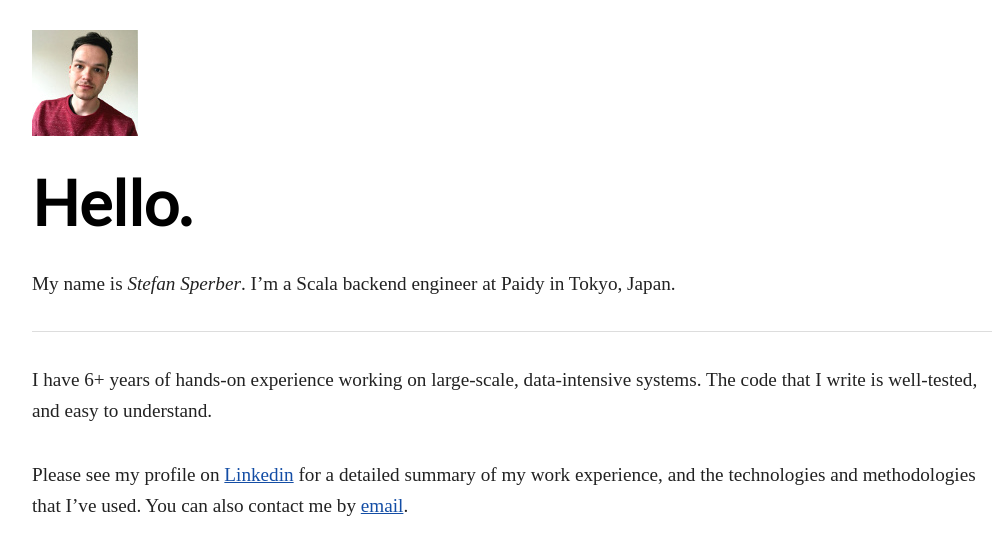
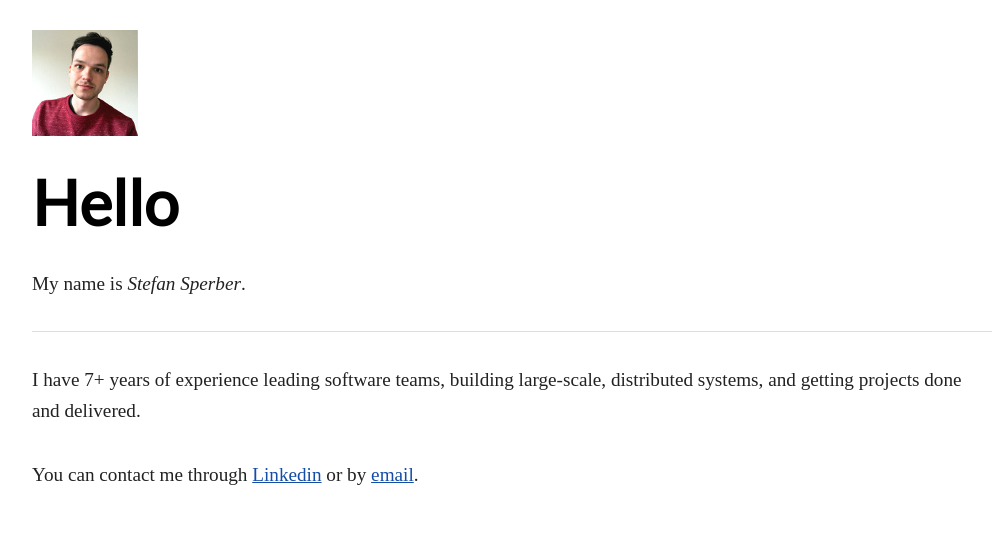
Before and after one commit to stefansperber/stefansperber.github.io, a plain HTML site: page index.html in a window 1280 px wide. Shown: the whole page, without its empty margins (8-1015 px from the left). Drawn offline with Linux system fonts and the light colour scheme; a web font is replaced by a local one.

Commit message:
Update about-me section.

```diff
--- a/index.html
+++ b/index.html
@@ -18,15 +18,16 @@
 		<div class="unit-80">
 			<p><img src="stefansperber-avatar.jpg" alt="Stefan"></img></p>
 
-<h1 id="hello">Hello.</h1>
+			<h1 id="hello">Hello</h1>
 
-<p>My name is <em>Stefan Sperber</em>. I’m a Scala backend engineer at Paidy in Tokyo, Japan.</p>
+			<p>My name is <em>Stefan Sperber</em>.</p>
 
-<hr />
+			<hr />
 
-<p>I have 6+ years of hands-on experience working on large-scale, data-intensive systems. The code that I write is well-tested, and easy to understand.</p>
+			<p>I have 7+ years of experience leading software teams, building large-scale, distributed systems, and getting projects done and delivered.</p>
 
-<p>Please see my profile on <a href="https://linkedin.com/in/stefansperber">Linkedin</a> for a detailed summary of my work experience, and the technologies and methodologies that I’ve used. You can also contact me by <a href="&#109;&#097;&#105;&#108;&#116;&#111;:&#115;&#116;&#101;&#102;&#097;&#110;&#046;&#115;&#112;&#101;&#114;&#098;&#101;&#114;&#064;&#103;&#109;&#097;&#105;&#108;&#046;&#099;&#111;&#109;">&#101;&#109;&#097;&#105;&#108;</a>.</p>
+			<p>You can contact me through <a href="https://linkedin.com/in/stefansperber">Linkedin</a> or by <a href="&#109;&#097;&#105;&#108;&#116;&#111;:&#115;&#116;&#101;&#102;&#097;&#110;&#046;&#115;&#112;&#101;&#114;&#098;&#101;&#114;&#064;&#103;&#109;&#097;&#105;&#108;&#046;&#099;&#111;&#109;">&#101;&#109;&#097;&#105;&#108;</a>.</p>
+
 		</div>
 	</div>
 </body>
```
